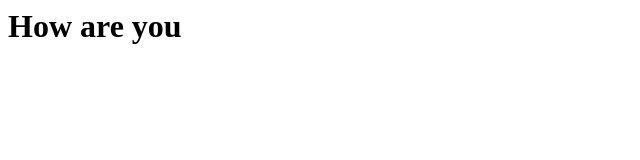
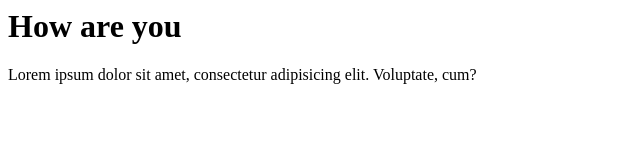
Before and after one commit to tapazzul/new-file, a plain HTML site: page index.html in a window 1280 px wide. Shown: the whole page, without its empty margins (0-640 px from the left). Drawn offline with Linux system fonts and the light colour scheme.

Commit message:
new p tage

```diff
--- a/index.html
+++ b/index.html
@@ -6,5 +6,6 @@
 </head>
 <body>
     <h1>How are you</h1>
+    <p>Lorem ipsum dolor sit amet, consectetur adipisicing elit. Voluptate, cum?</p>
 </body>
 </html>
```
